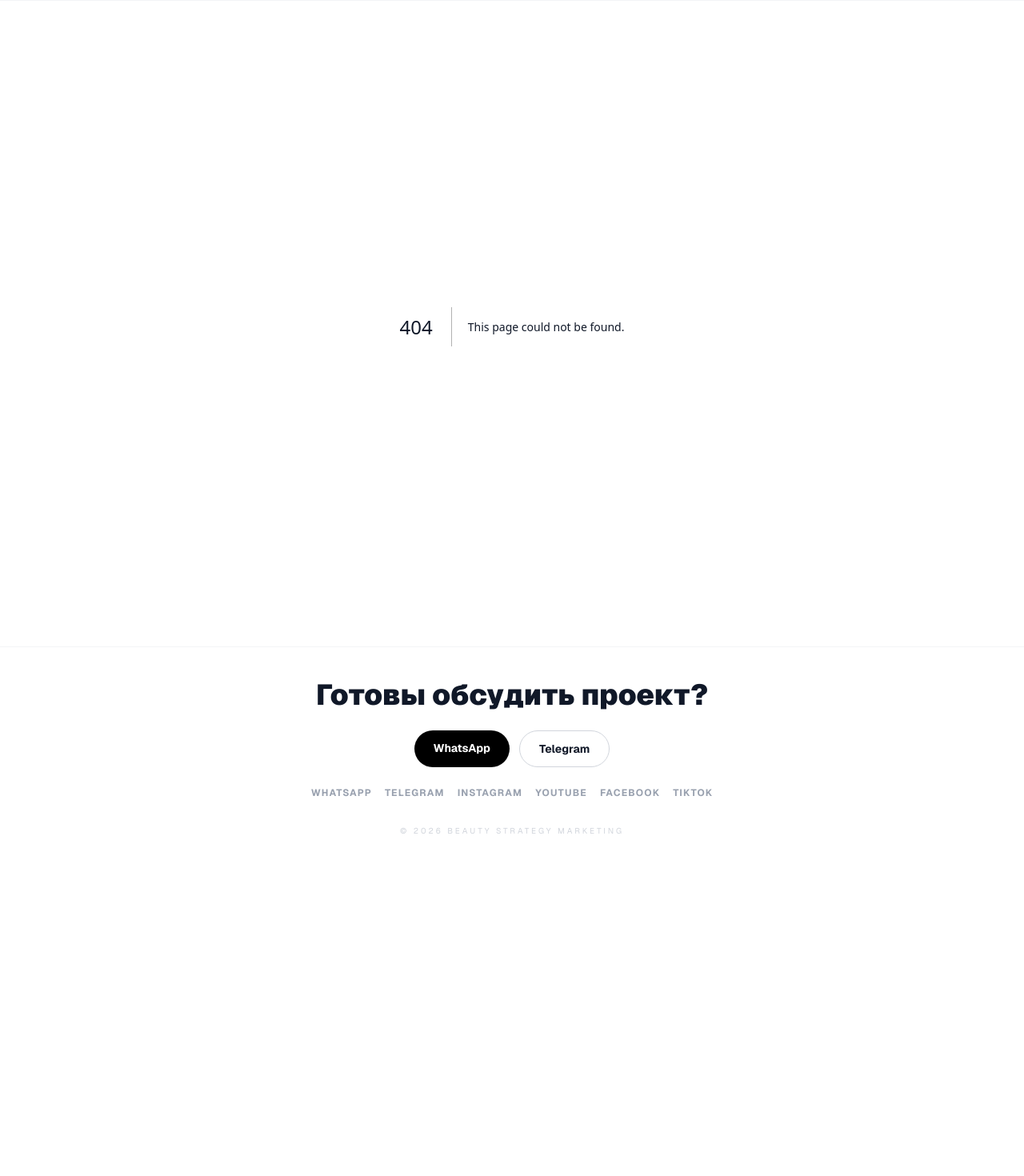
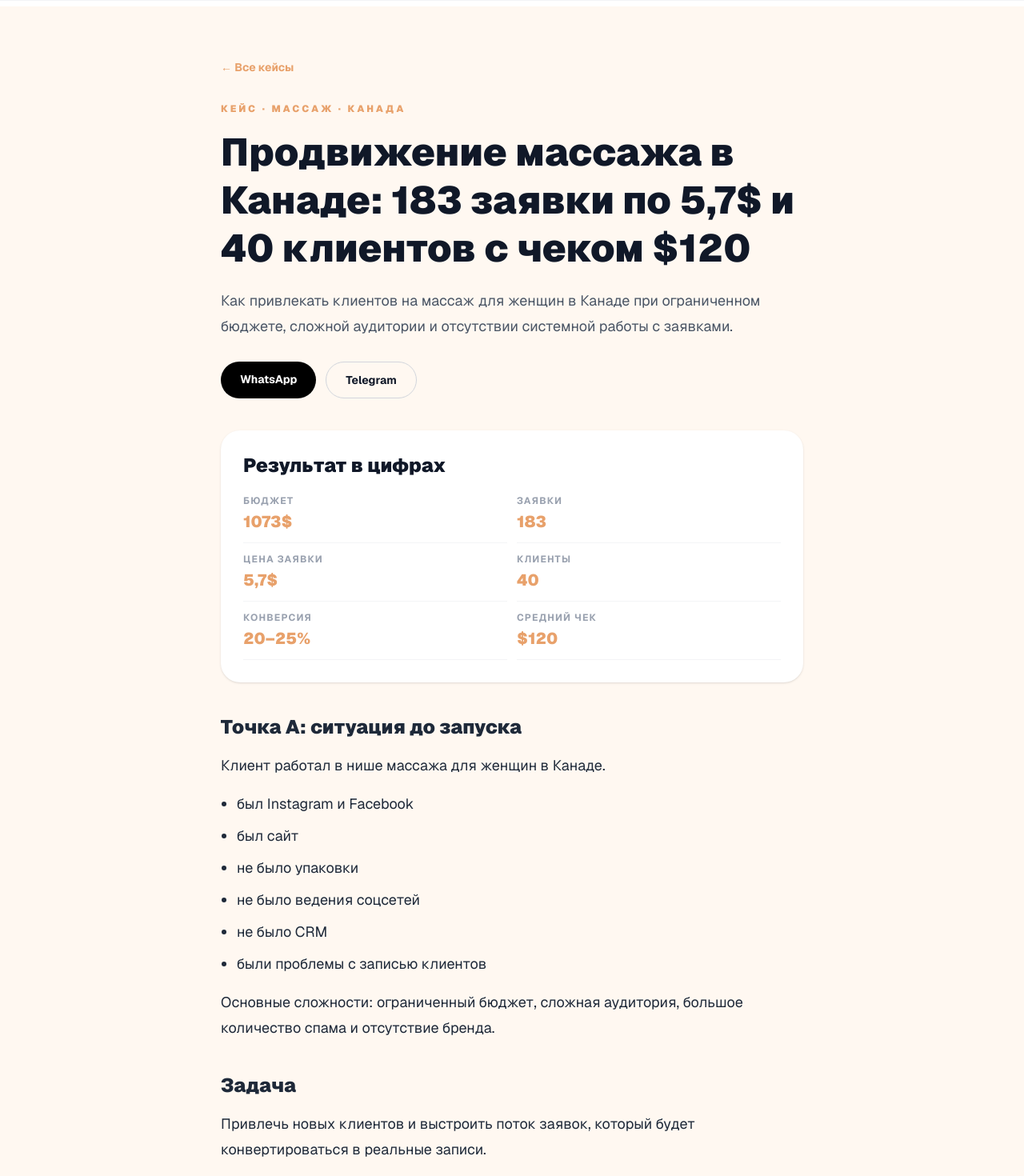
Before and after one commit to tatnova/my-website-rus, a Next.js app in the folder site/: page /cases/massage-canada-body in a window 1280 px wide. Before the commit this address had no page. Shown: the part 60-1530 px from the top of the page at 80% size. Before the commit the page ends 1146 px from the top, so only its background shows below. Built offline with nearby package versions, Linux system fonts and the light colour scheme.

Commit message:
add canada case to cases list

```diff
--- /dev/null
+++ b/site/src/app/cases/massage-canada-body/page.tsx
@@ -0,0 +1,174 @@
+import type { Metadata } from 'next';
+
+export const metadata: Metadata = {
+  title:
+    'Продвижение массажа в Канаде: 183 заявки по 5,7$ и клиенты с чеком $120',
+  description:
+    'Кейс продвижения массажа для женщин в Канаде: 183 заявки, цена заявки 5,7$, 40 клиентов и выручка с чеком $120. Работа с ограниченным бюджетом и сложной аудиторией.',
+  keywords: [
+    'продвижение массажа в Канаде',
+    'реклама массажиста Канада',
+    'клиенты на массаж Канада',
+    'Meta Ads массаж кейс',
+    'реклама для бьюти бизнеса Канада',
+  ],
+};
+
+const metrics = [
+  ['Бюджет', '1073$'],
+  ['Заявки', '183'],
+  ['Цена заявки', '5,7$'],
+  ['Клиенты', '40'],
+  ['Конверсия', '20–25%'],
+  ['Средний чек', '$120'],
+];
+
+export default function CaseCanadaMassage() {
+  return (
+    <main className="bg-[#fff8f1] text-gray-900">
+      <article className="mx-auto max-w-3xl px-5 py-10 md:py-16">
+
+        <a href="/cases" className="text-sm font-bold text-[#e8a16b]">
+          ← Все кейсы
+        </a>
+
+        <p className="mt-8 text-xs font-black uppercase tracking-[0.25em] text-[#e8a16b]">
+          Кейс · массаж · Канада
+        </p>
+
+        <h1 className="mt-4 text-3xl font-black leading-tight md:text-5xl">
+          Продвижение массажа в Канаде: 183 заявки по 5,7$ и 40 клиентов с чеком $120
+        </h1>
+
+        <p className="mt-5 text-lg leading-8 text-gray-600">
+          Как привлекать клиентов на массаж для женщин в Канаде при ограниченном бюджете,
+          сложной аудитории и отсутствии системной работы с заявками.
+        </p>
+
+        <div className="mt-7 flex flex-wrap gap-3">
+          <a href="https://wa.me/972537086545" target="_blank" className="rounded-full bg-black px-6 py-3 text-sm font-bold text-white">
+            WhatsApp
+          </a>
+          <a href="https://t.me/mailovaja" target="_blank" className="rounded-full border border-gray-300 px-6 py-3 text-sm font-bold">
+            Telegram
+          </a>
+        </div>
+
+        <section className="mt-10 rounded-3xl bg-white p-5 shadow-sm md:p-7">
+          <h2 className="text-2xl font-black">Результат в цифрах</h2>
+
+          <div className="mt-5 grid grid-cols-2 gap-3">
+            {metrics.map(([label, value]) => (
+              <div key={label} className="border-b border-gray-100 pb-3">
+                <p className="text-xs font-bold uppercase tracking-widest text-gray-400">
+                  {label}
+                </p>
+                <p className="mt-1 text-xl font-black text-[#e8a16b]">
+                  {value}
+                </p>
+              </div>
+            ))}
+          </div>
+        </section>
+
+        <div className="mt-10 space-y-10 text-[18px] leading-8 text-gray-800">
+
+          <section>
+            <h2 className="text-2xl font-black">Точка А: ситуация до запуска</h2>
+
+            <p className="mt-4">
+              Клиент работал в нише массажа для женщин в Канаде.
+            </p>
+
+            <ul className="mt-4 list-disc space-y-2 pl-5">
+              <li>был Instagram и Facebook</li>
+              <li>был сайт</li>
+              <li>не было упаковки</li>
+              <li>не было ведения соцсетей</li>
+              <li>не было CRM</li>
+              <li>были проблемы с записью клиентов</li>
+            </ul>
+
+            <p className="mt-4">
+              Основные сложности: ограниченный бюджет, сложная аудитория,
+              большое количество спама и отсутствие бренда.
+            </p>
+          </section>
+
+          <section>
+            <h2 className="text-2xl font-black">Задача</h2>
+
+            <p className="mt-4">
+              Привлечь новых клиентов и выстроить поток заявок,
+              который будет конвертироваться в реальные записи.
+            </p>
+          </section>
+
+          <section>
+            <h2 className="text-2xl font-black">Что сделали</h2>
+
+            <ul className="mt-4 list-disc space-y-2 pl-5">
+              <li>запустили рекламу</li>
+              <li>проработали оффер</li>
+              <li>отстроились от конкурентов</li>
+              <li>разработали скрипты обработки заявок</li>
+              <li>решили проблему записи клиентов</li>
+            </ul>
+
+            <p className="mt-4">
+              Основной упор был на то, чтобы не просто получать заявки,
+              а доводить их до записи.
+            </p>
+          </section>
+
+          <section>
+            <h2 className="text-2xl font-black">Результат</h2>
+
+            <ul className="mt-4 list-disc space-y-2 pl-5">
+              <li>183 заявки</li>
+              <li>цена заявки 5,7$</li>
+              <li>40 клиентов</li>
+              <li>конверсия 20–25%</li>
+              <li>средний чек $120</li>
+            </ul>
+
+            <p className="mt-4">
+              Несмотря на сложную аудиторию и большое количество нецелевых лидов,
+              удалось получить стабильный поток клиентов.
+            </p>
+          </section>
+
+          <section>
+            <h2 className="text-2xl font-black">Почему это сработало</h2>
+
+            <ul className="mt-4 list-disc space-y-2 pl-5">
+              <li>понятный оффер под аудиторию</li>
+              <li>работа с обработкой заявок</li>
+              <li>скрипты вместо хаотичных ответов</li>
+              <li>фокус на записи, а не на заявках</li>
+            </ul>
+          </section>
+
+          <section className="rounded-3xl bg-black p-6 text-white">
+            <h2 className="text-2xl font-black">Хотите такие же результаты?</h2>
+
+            <p className="mt-3 text-white/70">
+              Напишите мне — разберём ваш проект и покажу,
+              как выстроить поток заявок и клиентов.
+            </p>
+
+            <div className="mt-5 flex flex-wrap gap-3">
+              <a href="https://wa.me/972537086545" target="_blank" className="rounded-full bg-white px-6 py-3 text-sm font-bold text-black">
+                WhatsApp
+              </a>
+              <a href="https://t.me/mailovaja" target="_blank" className="rounded-full border border-white/30 px-6 py-3 text-sm font-bold text-white">
+                Telegram
+              </a>
+            </div>
+          </section>
+
+        </div>
+      </article>
+    </main>
+  );
+}
--- a/site/src/components/CasesClient.tsx
+++ b/site/src/components/CasesClient.tsx
@@ -41,23 +41,23 @@ const cases: CaseItem[] = [
     profit: '30 762 ₪',
     href: '/cases/massazh-israel-740-zayavok',
   },
-  {
-    country: 'США',
-    city: 'США',
-    niche: 'Парикмахерская',
-    goal: 'Стабильный поток заявок',
-    title:
-      'Продвижение парикмахерской в США через Meta Ads: стабильный поток заявок',
-    investment: '—',
-    leads: 'стабильно',
-    leadPrice: '—',
-    revenue: '—',
-    profit: '—',
-    href: '/cases/parikmaherskaya-usa-meta-ads',
-  },
+ {
+  country: 'Канада',
+  city: 'Канада',
+  niche: 'Массаж',
+  goal: 'Заполнение записи',
+  title:
+    '183 заявки по 5,7$ и 40 клиентов с чеком $120 для массажа в Канаде',
+  investment: '1073$',
+  leads: '183',
+  leadPrice: '5,7$',
+  revenue: '4 800$',
+  profit: '—',
+  href: '/cases/massage-canada-body',
+},
 ];
 
-const countries = ['Все страны', 'Израиль', 'США', 'ОАЭ'];
+const countries = ['Все страны', 'Израиль', 'Канада', 'США', 'ОАЭ'];
 const niches = [
   'Все ниши',
   'Массаж',
```
